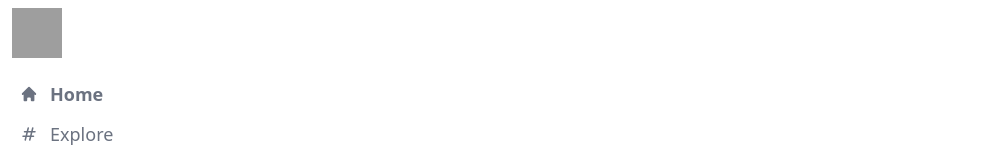
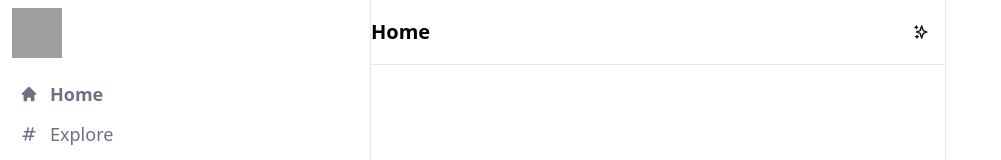
Before and after one commit to NeilRow56/twitter22, a Next.js app: page / in a window 1280 px wide. Shown: the top 160 px of the page, without its empty margins (0-1001 px from the left). Built offline with nearby package versions, Linux system fonts and the light colour scheme; grey boxes are pictures that could not be loaded.

Commit message:
Created Feed component and its header

```diff
--- /dev/null
+++ b/components/Feed.jsx
@@ -0,0 +1,18 @@
+import React from 'react'
+import { HiOutlineSparkles } from 'react-icons/hi'
+
+const Feed = () => {
+  return (
+    <div className=" sm:ml-[73px] lg:ml-[370px] border-l border-r border-gray-200 lg:min-w-[576px] flex-grow max-w-xl">
+     <div className="flex py-2  sticky  top-0 z-50 bg-white px-0 border-b border-gray-200 items-center">
+        <h2 className="text-lg sm:text-xl font-bold cursor-pointer ">Home</h2>
+        <div className="hoverEffect flex items-center justify-center ml-auto lg:pr-3 lg:py-3 w-12 h-12">
+            <HiOutlineSparkles  />
+        </div>
+
+     </div>
+    </div>
+  )
+}
+
+export default Feed
--- a/pages/index.js
+++ b/pages/index.js
@@ -1,4 +1,5 @@
 import Head from 'next/head'
+import Feed from '../components/Feed'
 
 import Sidebar from '../components/Sidebar'
 
@@ -13,8 +14,17 @@ export default function Home() {
       </Head>
 
       <main className="flex min-h-screen max-w-7xl mx-auto "      >
+      {/* Sidebar  */}
 
         <Sidebar />
+
+      {/* Feed */}
+
+        <Feed />
+      {/* Widgets */}
+
+
+      {/* Modal */}
 
 
       </main>
```
